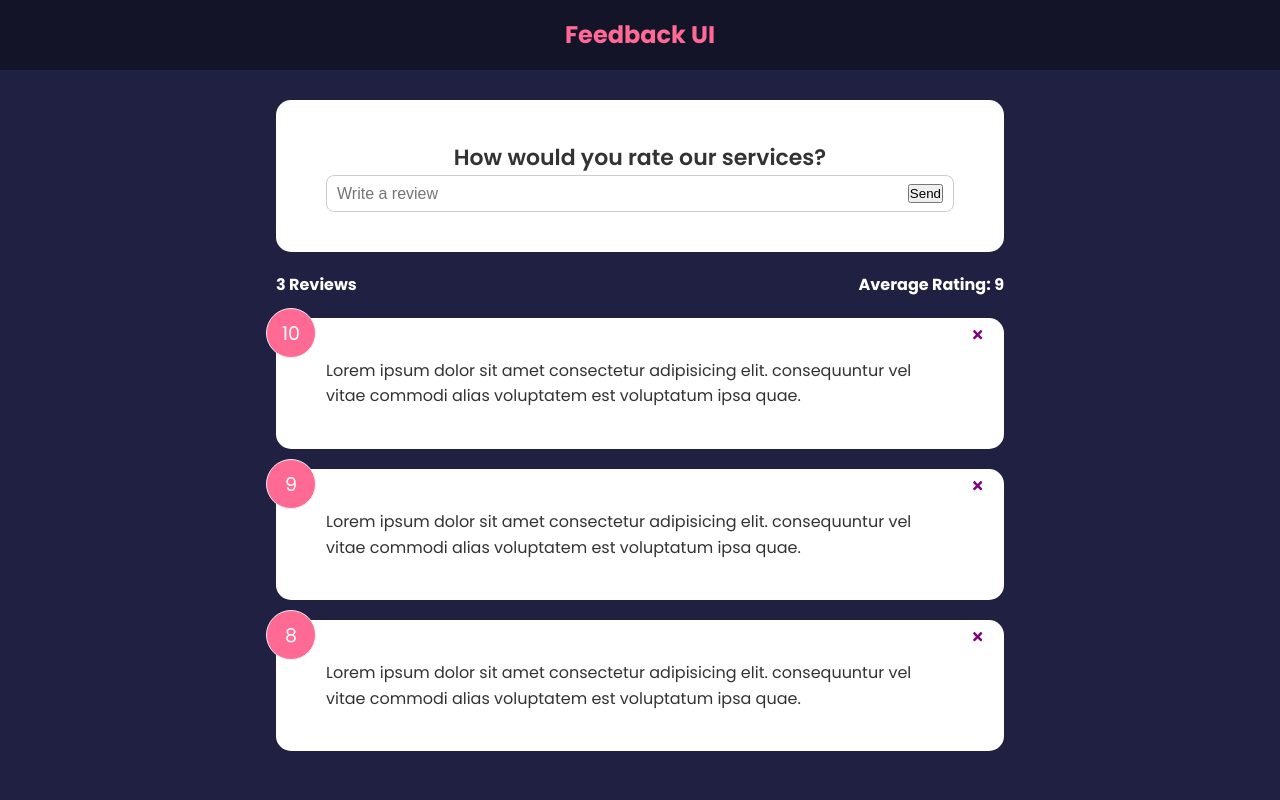
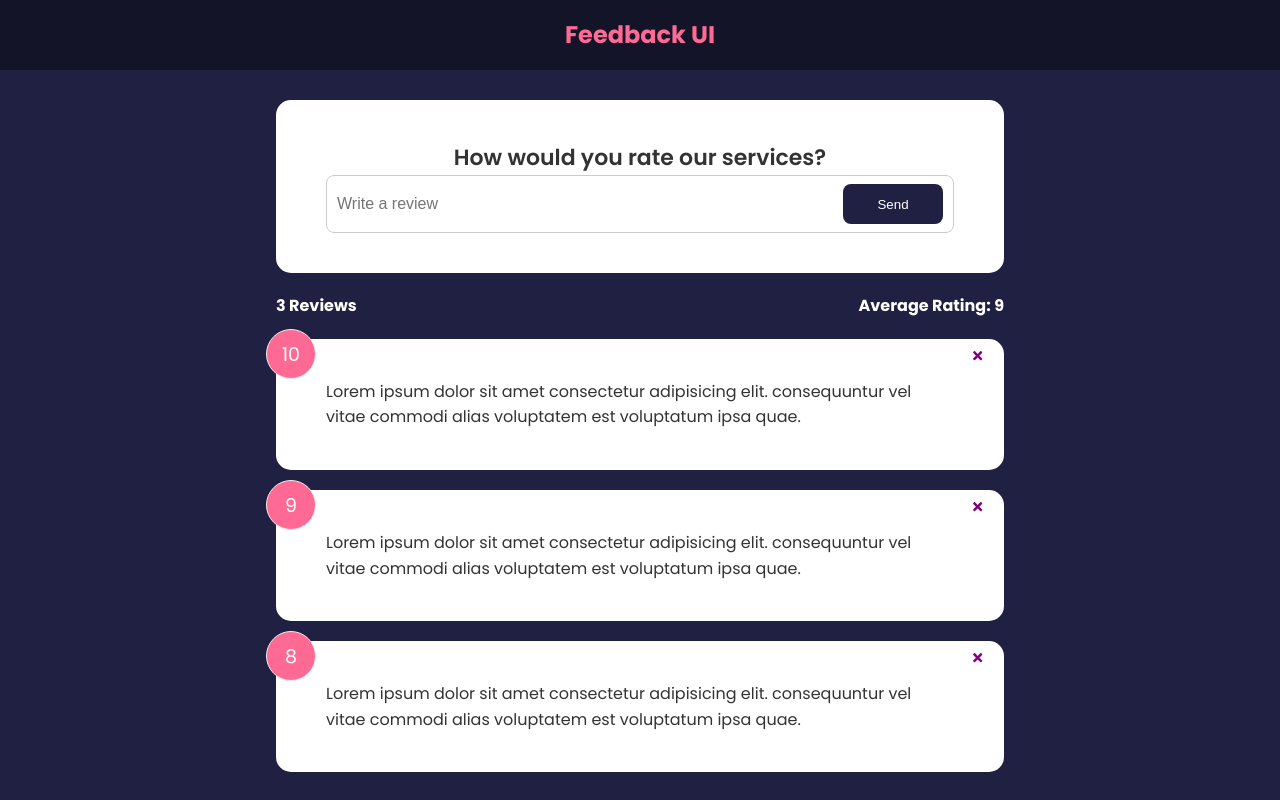
Before and after one commit to s-palmer/feedback-app, a React (Create React App) app: page / in a window 1280 px wide. Built offline with nearby package versions, Linux system fonts and the light colour scheme.

Commit message:
Button component

```diff
--- a/src/components/FeedbackForm.jsx
+++ b/src/components/FeedbackForm.jsx
@@ -1,4 +1,5 @@
 import Card from "./shared/Card"
+import Button from "./shared/Button"
 import { useState } from 'react'
 
 function FeedbackForm() {
@@ -15,7 +16,7 @@
         {/* @todo - ratings select component */}
         <div className="input-group">
           <input onChange={handleTextChange} type="text" placeholder="Write a review" value={text}/>
-          <button type="submit">Send</button>
+          <Button type='submit'>Send</Button>
         </div>
       </form>
     </Card>
--- /dev/null
+++ b/src/components/shared/Button.jsx
@@ -0,0 +1,24 @@
+import PropTypes from 'prop-types'
+
+function Button({ children, version, type, isDisabled }) {
+  return (
+    <button type={type} disabled={isDisabled} className={`btn btn-${version}`}>
+      {children}
+    </button>
+  )
+}
+
+Button.defaultProps = {
+  version: 'primary',
+  type: 'button',
+  isDisabled: false,
+}
+
+Button.propTypes = {
+  children: PropTypes.node.isRequired,
+  version: PropTypes.string,
+  type: PropTypes.string,
+  isDisabled: PropTypes.bool,
+}
+
+export default Button
```
